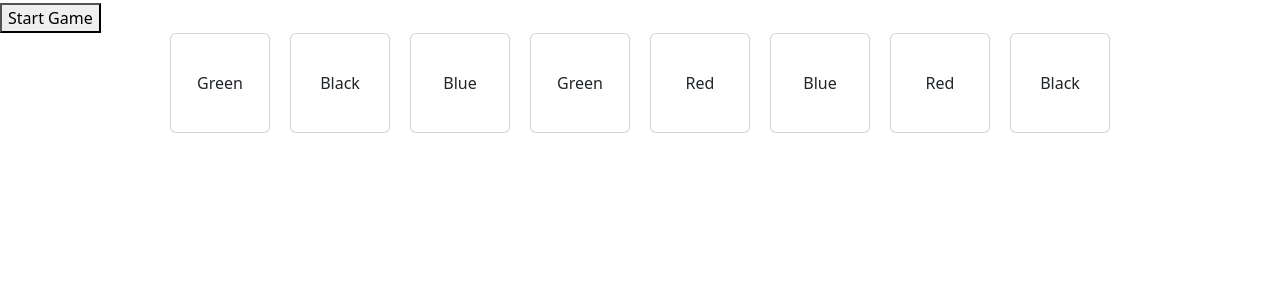
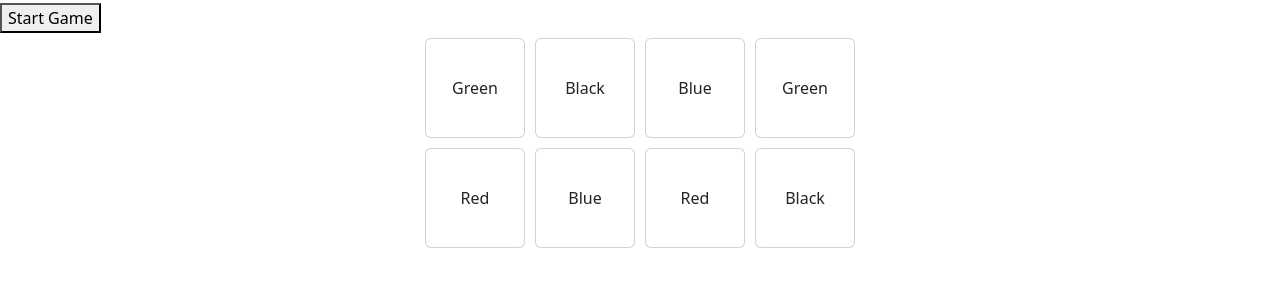
Before and after one commit to Arcandrus/milestone-2, a plain HTML site: page index.html in a window 1280 px wide. Both pictures are taken after a click on the button "Start Game". Shown: the part 53-340 px from the top of the page. Drawn offline with nearby package versions, Linux system fonts and the light colour scheme.

Commit message:
added css classes and styling for better display options.

```diff
--- a/assets/css/style.css
+++ b/assets/css/style.css
@@ -1,4 +1,6 @@
 #cardContainer {
+  width: 450px;
+  margin: 0 auto;
   display: flex;
   align-content: center;
   justify-content: center;
@@ -7,7 +9,7 @@
 .card {
   width: 100px;
   height: 100px;
-  margin: 0 10px 0 10px;
+  margin: 5px;
   text-align: center;
   align-content: center;
   justify-content: center;
--- a/game.js
+++ b/game.js
@@ -44,7 +44,7 @@ function renderCards(cards) {
   cardContainer.innerHTML = ``;
   for (i in cards) {
     let cardElement = document.createElement('div');
-    cardElement.classList.add('card');
+    cardElement.classList.add('card', 'col-3');
     cardElement.setAttribute('id', cards[i].id);
     cardElement.innerText = `${cards[i].color}`;
     cardElement.onclick = () => flipCard(cardElement, cards);
--- a/index.html
+++ b/index.html
@@ -23,7 +23,7 @@
     </div>
 
     <!-- Cards Container -->
-    <div id="cardContainer">
+    <div id="cardContainer" class="row justify-content-md-center col-12">
 
     </div>
 </div>
```
